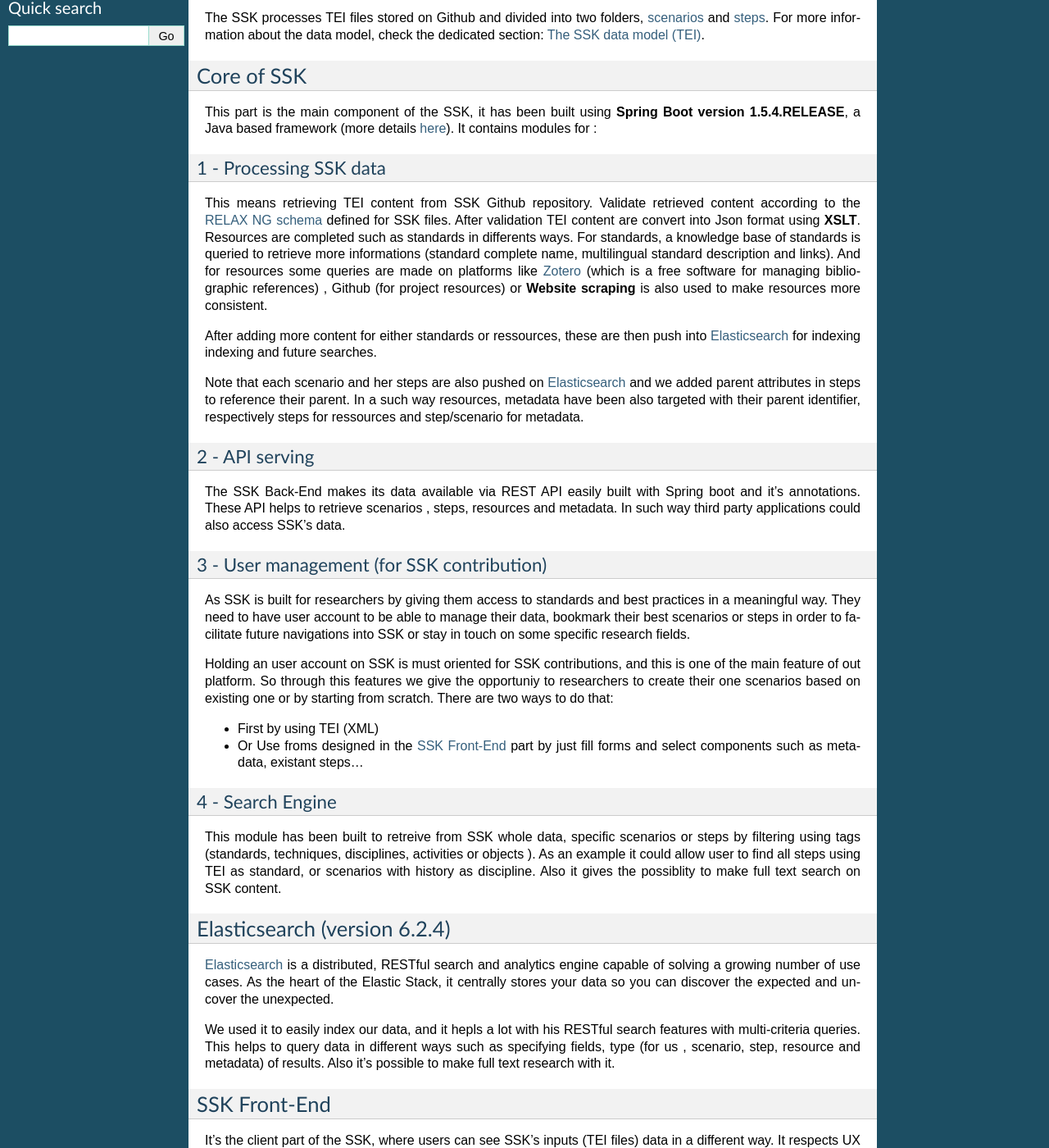
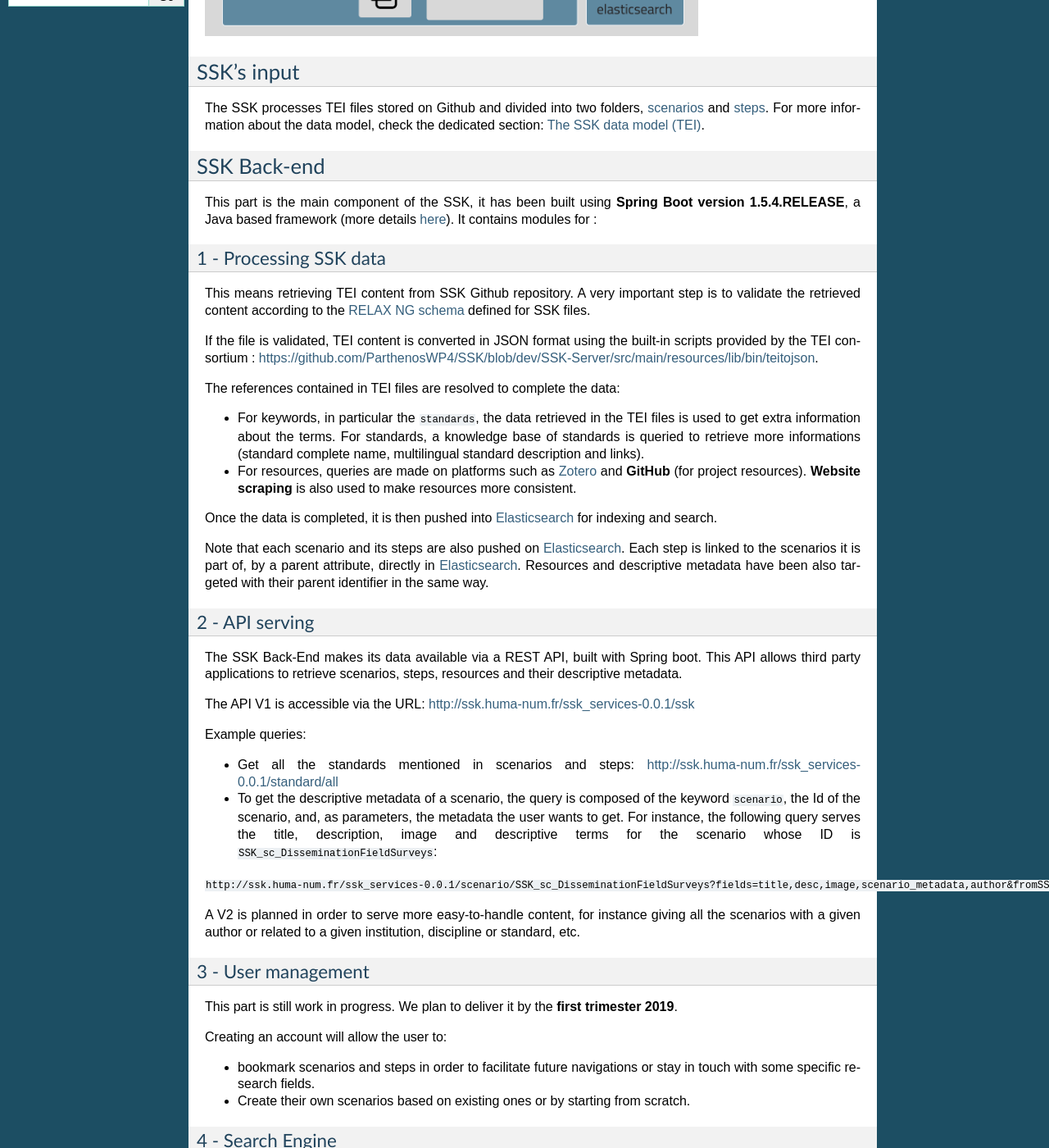
Before and after one commit to ParthenosWP4/SSK, a Sphinx documentation site: the page built from doc/3_deploy.rst, in a window 1280 px wide and 1400 px high, scrolled down 621 px. Shown: the whole window at 82% size. Built offline with Sphinx 7.4.7, drawn with Linux system fonts in a browser that asks for light colours; some of the changed text lies outside the part shown.

Commit message:
doc update : last version before editing the PARTHENOS deliverable

```diff
--- a/doc/3_deploy.rst
+++ b/doc/3_deploy.rst
@@ -3,15 +3,21 @@
 ======================
 
 The implementation of the SSK is based on a flexible, easy to deploy and
-maintained architecture, composed of independent entities that
-communicate together through services (REST / JSON). The most important
-entity is the core of the SSK, which makes queries to our data
-repositories (Github, Zotero, etc.) and processes retrieved data. This
-core also communicates with a search engine (part of the architecture)
-based on Apache Lucene. Data processed from the core part and from the
+maintain architecture. It is composed of independent entities that
+communicate together through services (REST / JSON).
+
+The main
+entity, the core of the SSK, is the back-end, which makes queries to our data
+repositories (Github, Zotero, etc.) and processes retrieved data.
+
+This
+core/back-end communicates with a search engine, part of the architecture,
+based on Apache Lucene:  ElasticSearch.
+
+The data processed from the core part and from the
 search engine are all delivered via an API to third-party applications
-like the SSK interface, which is an entity of our architecture. Below is
-the architecture of SSK.
+like the SSK interface (the front-end), which is an entity of our architecture.
+The architecture of the SSK is depicted in the following schema:
 
 |image0|
 
@@ -23,8 +29,8 @@
 `scenarios <https://github.com/ParthenosWP4/SSK/tree/master/scenarios>`_ and `steps <https://github.com/ParthenosWP4/SSK/tree/master/steps>`_.
 For more information about the data model, check the dedicated section: :ref:`reTEI`.
 
-Core of SSK
-~~~~~~~~~~~
+SSK Back-end
+~~~~~~~~~~~~
 
 This part is the main component of the SSK, it has been built using
 **Spring Boot version 1.5.4.RELEASE**, a Java based framework (more details `here <https://spring.io/blog/2017/06/08/spring-boot-1-5-4-available-now>`_).
@@ -33,110 +39,119 @@
 1 - Processing SSK data
 ^^^^^^^^^^^^^^^^^^^^^^^
 
-This means retrieving TEI content from SSK Github repository. Validate
-retrieved content according to the `RELAX NG schema <https://github.com/ParthenosWP4/SSK/blob/master/spec/TEI_SSK_ODD.rng>`__ defined for SSK
-files. After validation TEI content are convert into Json format using
-**XSLT**.  Resources are completed such as standards in differents ways. For standards, a knowledge base of standards is queried to retrieve more informations (standard complete name, multilingual
-standard description and links). And for resources
-some queries are made on platforms like `Zotero <https://www.zotero.org/>`_ (which is a free
-software for managing bibliographic references) , Github (for project
-resources) or  **Website scraping** is also used to make resources more consistent.
+This means retrieving TEI content from SSK Github repository. A very important step is to validate the
+retrieved content according to the `RELAX NG schema <https://github.com/ParthenosWP4/SSK/blob/master/spec/TEI_SSK_ODD.rng>`__ defined for SSK files.
 
-After adding more content for either standards or ressources, these are then push into
-|elasticsearch| for indexing indexing and future searches.
+If the file is validated, TEI content is converted in JSON format using the built-in scripts provided by the TEI consortium : https://github.com/ParthenosWP4/SSK/blob/dev/SSK-Server/src/main/resources/lib/bin/teitojson.
 
-Note that each scenario and her steps are also pushed on |elasticsearch| and we added parent attributes in steps to reference their  parent. In a such way resources, metadata have been also targeted with their parent identifier, respectively steps for ressources and  step/scenario for metadata.
+The references contained in TEI files are resolved to complete the data:
 
+* For keywords, in particular the ``standards``, the data retrieved in the TEI files is used to get extra information about the terms. For standards, a knowledge base of standards is queried to retrieve more informations (standard complete name, multilingual standard description and links).
+* For resources, queries are made on platforms such as `Zotero <https://www.zotero.org/>`_ and **GitHub** (for project resources). **Website scraping** is also used to make resources more consistent.
+
+Once the data is completed, it is then pushed into |elasticsearch| for indexing and search.
+
+Note that each scenario and its steps are also pushed on |elasticsearch|. Each step is linked to the scenarios it is part of, by a parent attribute, directly in |elasticsearch|. Resources and descriptive metadata have been also targeted with their parent identifier in the same way.
 
 2 - API serving
 ^^^^^^^^^^^^^^^
 
-The SSK Back-End makes its data available via REST API easily built with Spring boot and it's annotations. These API  helps to retrieve scenarios , steps, resources and metadata. In such way third party applications could also access SSK's data.
+The SSK Back-End makes its data available via a REST API, built with Spring boot. This API allows third party applications to retrieve scenarios, steps, resources and their descriptive metadata.
 
-3 - User management (for SSK contribution)
-^^^^^^^^^^^^^^^^^^^^^^^^^^^^^^^^^^^^^^^^^^
+The API V1 is accessible via the URL: http://ssk.huma-num.fr/ssk_services-0.0.1/ssk
 
-As SSK is built for researchers by giving them access to standards and best practices in a meaningful way. They need to have user account to be able to manage their data,  bookmark their best scenarios or steps in order to facilitate future navigations into SSK or stay in touch on some specific research fields.
+Example queries:
 
-Holding an user account on SSK is must oriented for SSK contributions, and this is one of  the main feature of out platform. So through this features we give the opportuniy to researchers to create their one scenarios based on existing one or by starting from scratch. There are two  ways to do that:
+* Get all the standards mentioned in scenarios and steps: http://ssk.huma-num.fr/ssk_services-0.0.1/standard/all
+* To get the descriptive metadata of a scenario, the query is composed of the keyword ``scenario``, the Id of the scenario, and, as parameters, the metadata the user wants to get. For instance, the following query serves the title, description, image and descriptive terms for the scenario whose ID is ``SSK_sc_DisseminationFieldSurveys``:
 
-- First by using TEI (XML)
-- Or Use froms designed in the :ref:`sskFrontEnd` part by just fill forms and select components such as metadata, existant steps...
+``http://ssk.huma-num.fr/ssk_services-0.0.1/scenario/SSK_sc_DisseminationFieldSurveys?fields=title,desc,image,scenario_metadata,author&fromSSK=true``
+
+A V2 is planned in order to serve more easy-to-handle content, for instance giving all the scenarios with a given author or related to a given institution, discipline or standard, etc.
+
+3 - User management
+^^^^^^^^^^^^^^^^^^^^
+
+This part is still work in progress. We plan to deliver it by the **first trimester 2019**.
+
+Creating an account will allow the user to:
+
+* bookmark scenarios and steps in order to facilitate future navigations or stay in touch with some specific research fields.
+* Create their own scenarios based on existing ones or by starting from scratch.
 
 4 - Search Engine
 ^^^^^^^^^^^^^^^^^
-This module has been built to retreive from SSK whole data,  specific scenarios or steps by filtering using tags (standards, techniques, disciplines, activities  or objects ). As an example it could  allow user to  find all steps using TEI as standard, or scenarios with history as discipline.  Also it gives the possiblity to make full text search on SSK content.
+The search engine module has been built in order to allow refined information retrieval. It relies on |elasticsearch|, version 6.2.4, a full-text search and analytics engine, that allows us to easily propose multi-criteria and full-text queries to the users, but also autocomplete suggestions.
 
-
-Elasticsearch (version 6.2.4)
-~~~~~~~~~~~~~~~~~~~~~~~~~~~~~
-|elasticsearch| is a distributed, RESTful search and analytics engine capable of solving a growing number of use cases. As the heart of the Elastic Stack, it centrally stores your data so you can discover the expected and uncover the unexpected.
-
-We used it to easily index our data, and it hepls a lot with his RESTful search features with multi-criteria queries. This helps to query data in different ways such as specifying  fields,  type (for us , scenario, step, resource and metadata) of results. Also it's possible to make full text research with it.
-
+The indexed data is not only the information contained in the scenarios and steps descriptions stored in TEI files, but also the data hosted on the `Zotero database <https://www.zotero.org/groups/427927/ssk-parthenos>`_ and the `SSK Standards Knowledge Base <http://ssk.huma-num.fr/#/glossary/standards>`_.
 
 .. _sskFrontEnd:
 
 SSK Front-End
 ~~~~~~~~~~~~~~
-It's the client part of the SSK, where users can see  SSK's inputs (TEI files)  data in a different way. It  respects UX design principles in order to help researchers to easily access  contents of scenarios  and steps with their medatata.
+The SSK Front-End is the client part of the SSK, where users can see the SSK data (TEI files + Zotero references).
 
-It's built with |angular_link| a |typescript| framework that offers many features to easy design Progressive Web Apps. Angular combines declarative templates, dependency injection, end to end tooling, and integrated best practices to solve development challenges. The image below (from https://angular.io/guide/architecture) shows the architecture of an Angular application.
+It is built with |angular_link|, a framework using |typescript| for building web applications. Angular proposes to set a hierarchy of components (or classes), associated with HTML templates. Components use services (or functions) to communicate with the server (to fetch the data for example) and to link components between them.
+
+The image below (taken from https://angular.io/guide/architecture) shows the architecture of an Angular application.
 
 |image1|
 
-To display SSK's data on this web interface, we created couple of components, services  and templates folowing différents blocks of the previous image. Here components have been used to represent SSK's layers  which are Scenarios, steps, resources and metadata. Services helped to share data between those layers, but they also allowed us to design functions that queries  data from  main  module of SSK (Core SSK or Back-End) via  REST API.
+To display SSK's data on the web interface, we created several components, services and templates.
 
+Components, combined with templates, are used to represent the different SSK layers : scenarios, steps, resources.
+
+Services are used to share data between these layers, but they also allowed us to design functions that queries data from  main modules of the SSK (Core SSK or Back-End) via a REST API.
 
 Deployment
 ~~~~~~~~~~
 
-As the SSK is based on three main parts, it follows an independent deployment for each of her modules(Elasticsearch, Front-End, Bac-End). The are for those parts endspoints. There are  Elasticsearch endpoints that  give  possibility  for  the SSK's Back-end to communicate with Elasticsearch and  in the same way the Back-End also offers endpoints to the Front-end so that it can get SSK's data for display. That is how the different parts of SSK communicate to each other.
+As the SSK is based on three main parts, each of its modules (Elasticsearch, Front-End, Back-End) need to be deployed independently. The communication between the modules is made with dedicated endpoints. The Elasticsearch endpoint serve the data to the Back-end, and in the same way, the Back-End also offers an endpoint to the Front-end so that it can get SSK's data for display.
 
 1 - Install Elasticsearch
 ^^^^^^^^^^^^^^^^^^^^^^^^^
 
-The binary packages of Elasticsearch have only one dependency: Java. The minimum supported version is Java 8. To download and install Elasticsearch, use the commands that work with your system (deb for Debian/Ubuntu, rpm for Redhat/Centos/Fedora, mac for OS X, and win for Windows). Follow |installelasticsearch| for  more details.
+The binary packages of Elasticsearch have only one dependency: Java. The oldest supported version is Java 8. To download and install Elasticsearch, use the commands that work with your system (deb for Debian/Ubuntu, rpm for Redhat/Centos/Fedora, mac for OS X, and win for Windows). Follow |installelasticsearch| for  more details.
 
 2 - Deploy Back-End (Spring boot application)
 ^^^^^^^^^^^^^^^^^^^^^^^^^^^^^^^^^^^^^^^^^^^^^
-Spring Boot is a convention over configuration framework that allows us to set up a production-ready setup of a Spring project, and Tomcat is one of the most popular Java Servlet Containers.
+The Back-End is composed of two main elements : **Spring Boot** and **Tomcat** (Java Servlet Container).
 
-By default, Spring Boot builds a standalone Java application that can run as a desktop application or be configured as a system service, but there are environments where we can’t install a new service or run the application manually.
+Spring Boot is a *convention over configuration* framework that allows us to set up a production-ready setup of a Spring project. By default, Spring Boot builds a standalone Java application that can run as a desktop application or be configured as a system service. For the SSK, we use it as a service.
 
-Opposite to standalone applications, Tomcat is installed as a service that can manage multiple applications within the same application process, avoiding the need for a specific setup for each application.
+Opposite to standalone applications, Tomcat is also installed as a service that can manage multiple applications within the same application process, avoiding the need for a specific setup for each application.
 
-To build our Tomcat-deployable WAR application, we execute the **"gradle build"** command since |gradle| is our build automation system configured in SSK spring boot application. After that, our WAR file is generated at target/ssk_services.war (assuming the Gradle artifactId is “ssk_services”).
+The SSK spring boot application use |gradle| as build automation system.
+
+To build a Tomcat-deployable WAR application:
+
+1. execute the ``gradle build`` command.
+2. The WAR file is generated at ``target/ssk_services.war`` (assuming the Gradle artifactId is ``ssk_services``).
 
 To have our WAR file deployed and running in Tomcat, we need to complete the following steps:
 
-    - |downloadApacheTomcat| and unpackage it into a tomcat folder
-    - Copy our WAR file from target/ssk_services.war to the tomcat/webapps/ folder
-    - From a terminal navigate to tomcat/bin folder and execute
-        	catalina.bat run (on Windows)
+1. |downloadApacheTomcat| and unpackage it into a tomcat folder
+2. Copy our WAR file from target/ssk_services.war to the tomcat/webapps/ folder
+3. From a terminal navigate to tomcat/bin folder and execute ``catalina.bat run`` (on Windows) and ``catalina.sh run`` (on Unix-based systems)
+4. Go to http://localhost:8080/ssk_services/ssk
 
-        	catalina.sh run (on Unix-based systems)
-    - Go to http://localhost:8080/ssk_services/ssk
-
-This is how the SSK Back-End has been deployed on the |d4science| infrastructure. Although Elasticsearch and the Tomcat server have been configured by the platform engineers.
+This is how the SSK Back-End has been deployed on the |d4science| infrastructure, although Elasticsearch and the Tomcat server have been configured by the platform engineers.
 
 Source: |backdepoyment|
 
 
 3 - Front-End Deployment (Angular application)
 ^^^^^^^^^^^^^^^^^^^^^^^^^^^^^^^^^^^^^^^^^^^^^^
-Build and deploy the Front-end part of SSK which is an Angular based application, requires |angularcli| to been installed on your computer. And below are steps to follow:
+Build and deploy the Front-end of the SSK which is an Angular based application, requires |angularcli| to be installed on your computer.
 
- 1 - To build angular applications, we execute the **"ng build"**  command . This will generate files in the **"dist"** folder located at the root of the application folder.
+The steps to follow are:
 
- 2 - Copy everything within the output folder (dist/ by default) to a folder on the server.
-
- 3 - Configure the server to redirect requests for missing files to index.html
+1. To build angular applications, execute the ``ng build``  command. This will generate files in the ``dist`` folder located at the root of the application folder.
+2. Copy everything within the output folder (dist/ by default) to a folder on the server.
+3. Configure the server to redirect requests for missing files to index.html
 
 
 Source en more details |angulardeployment|.
-
-
 
 
 .. |image0| image:: img/techArch.png
```
Also changed, not shown: doc/0_userDoc.rst (+54 -29 lines), doc/1_ssktei.rst (+42 -28 lines), doc/img/techArch.png, 3 other files.
